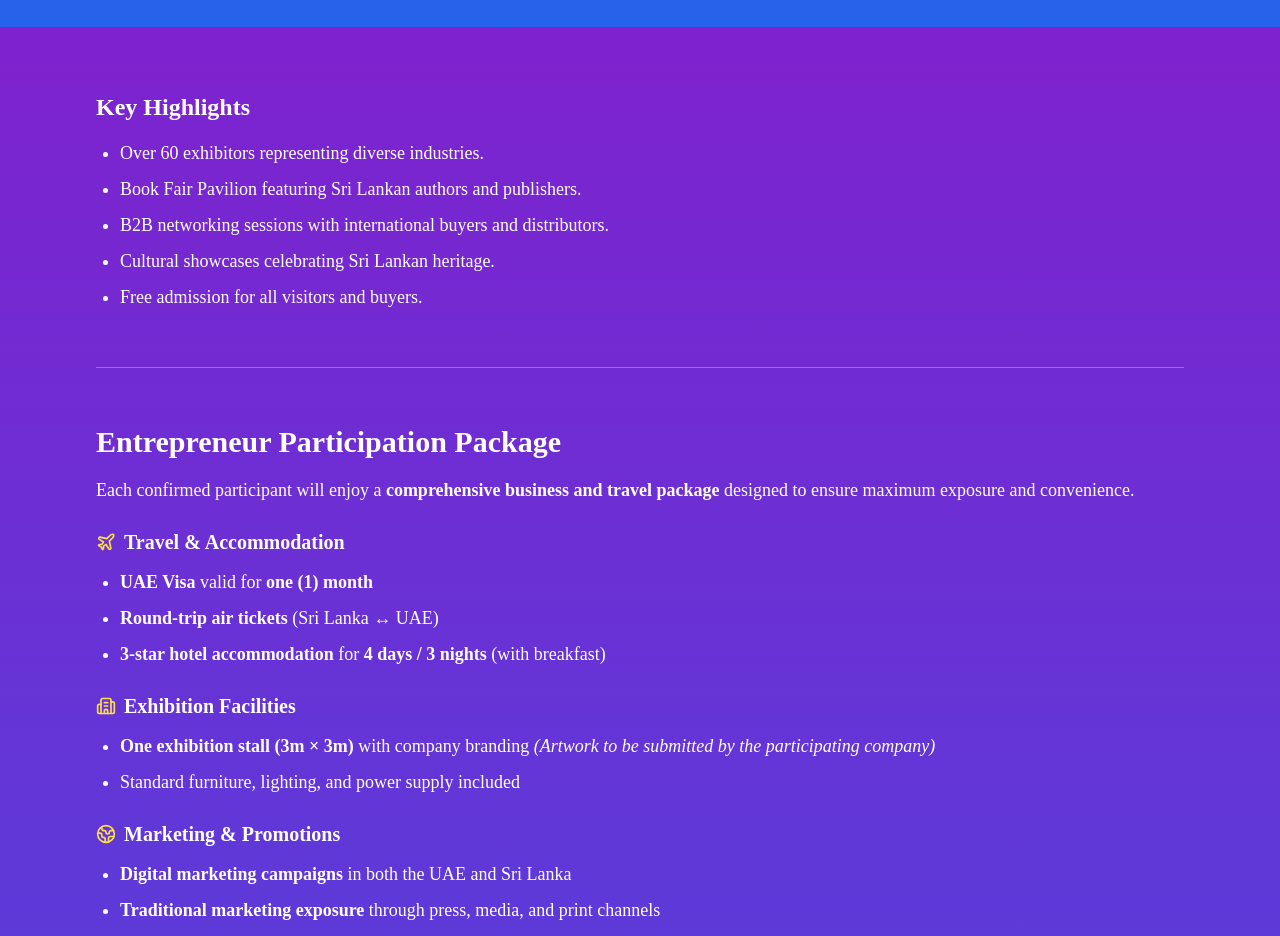
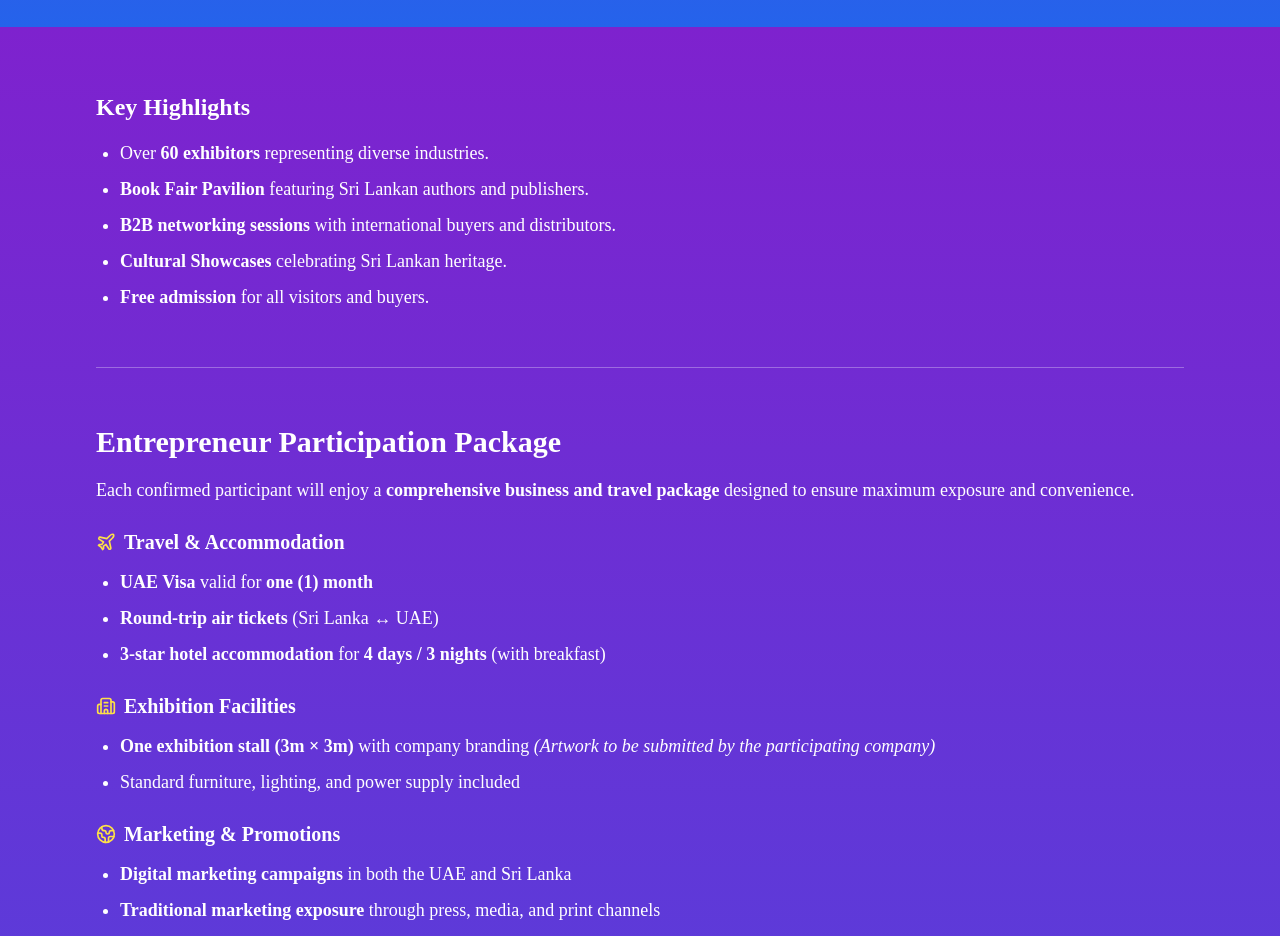
Before and after one commit to Enrich-Arcane-Pvt-Ltd/AyubowanAnora, a Next.js app: page / in a window 1280 px wide. Shown: the part 1620-2556 px from the top of the page. Built offline with nearby package versions, Linux system fonts and the light colour scheme.

Commit message:
Ayubowan Anora (Dev-Savithya)

```diff
--- a/app/Components/ParticipationPackage.tsx
+++ b/app/Components/ParticipationPackage.tsx
@@ -5,11 +5,23 @@ import { Plane, Building2, Globe2, Mail, Phone, Globe } from "lucide-react";
 
 const ParticipationPackage: React.FC = () => {
   const highlights = [
-    "Over 60 exhibitors representing diverse industries.",
-    "Book Fair Pavilion featuring Sri Lankan authors and publishers.",
-    "B2B networking sessions with international buyers and distributors.",
-    "Cultural showcases celebrating Sri Lankan heritage.",
-    "Free admission for all visitors and buyers.",
+    <>
+      Over <strong>60 exhibitors</strong> representing diverse industries.
+    </>,
+    <>
+      <strong>Book Fair Pavilion</strong> featuring Sri Lankan authors and
+      publishers.
+    </>,
+    <>
+      <strong>B2B networking sessions</strong> with international buyers and
+      distributors.
+    </>,
+    <>
+      <strong>Cultural Showcases</strong> celebrating Sri Lankan heritage.
+    </>,
+    <>
+      <strong>Free admission</strong> for all visitors and buyers.
+    </>,
   ];
   const Divider = () => <hr className="border-t border-white/30 my-10 sm:my-12" />;
 
```
